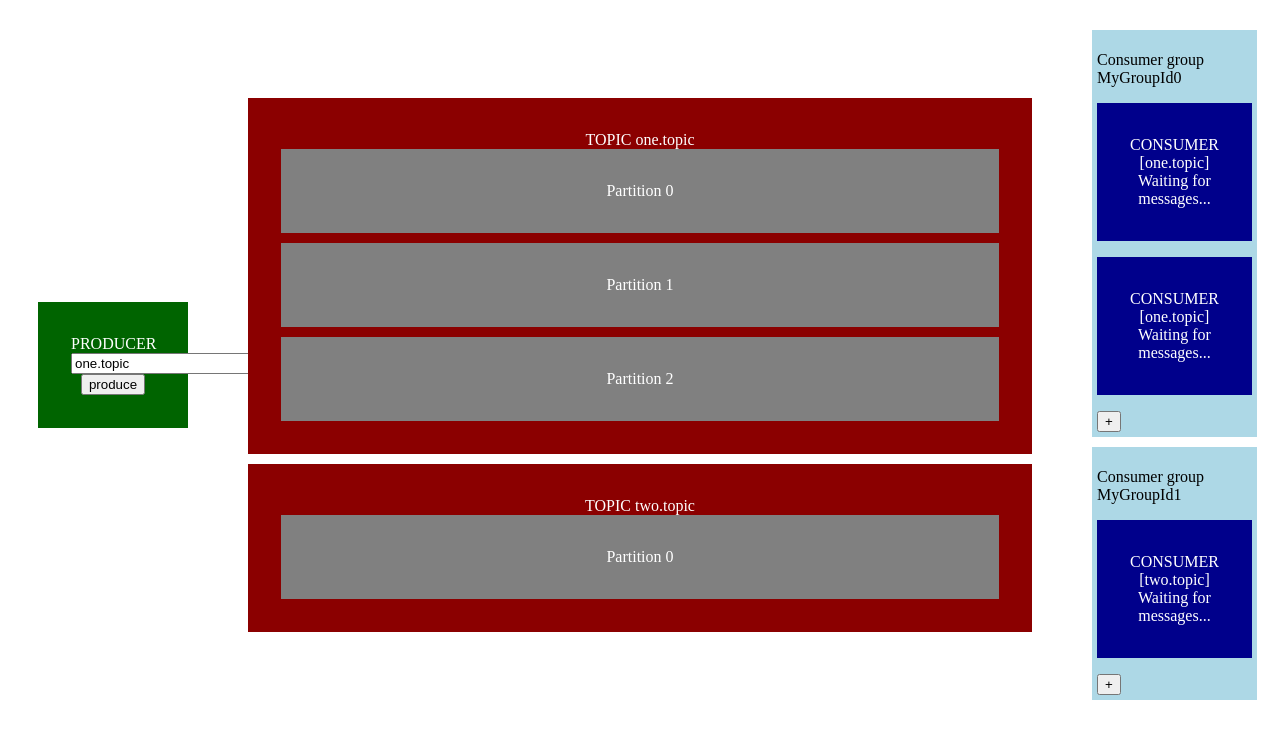
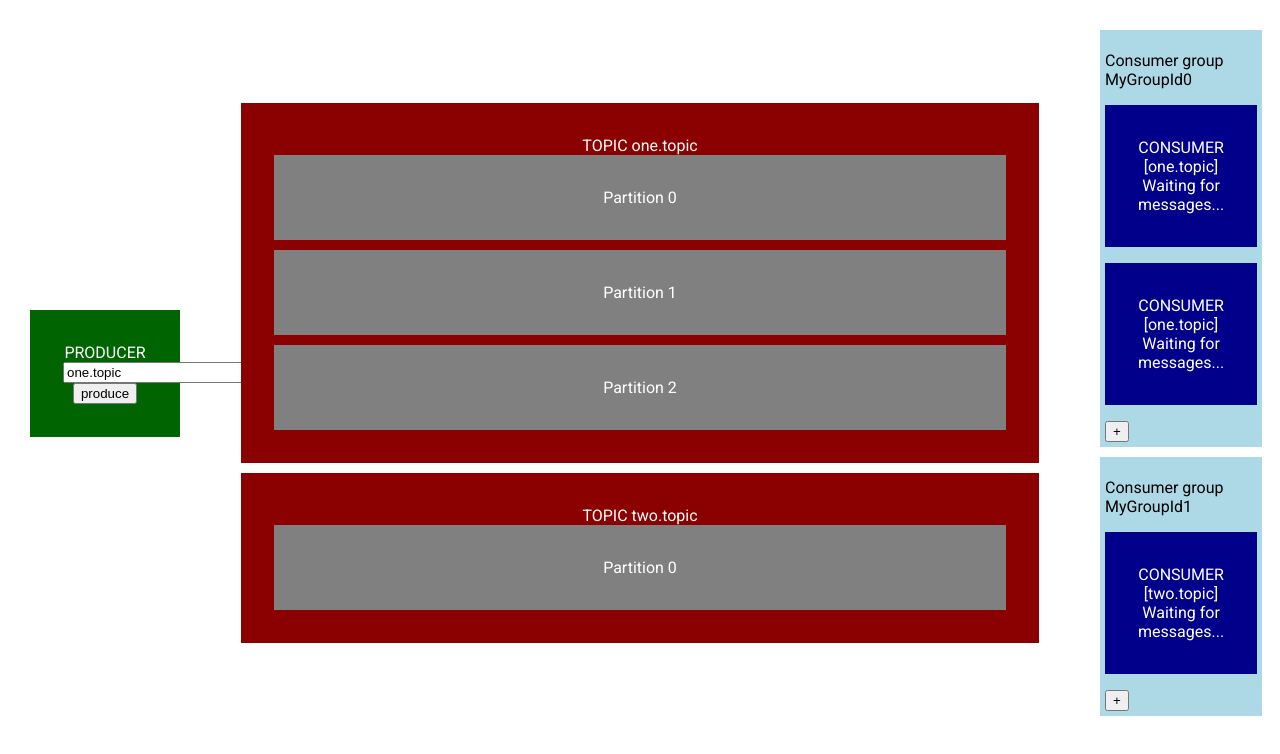
Before and after one commit to txiribimakula/kafka-playground, an Angular app: page / in a window 1280 px wide. Shown: the top 754 px of the page. Built offline with nearby package versions, Linux system fonts and the light colour scheme.

Commit message:
setup angular material

```diff
--- a/angular.json
+++ b/angular.json
@@ -30,6 +30,7 @@
               "src/assets"
             ],
             "styles": [
+              "@angular/material/prebuilt-themes/indigo-pink.css",
               "src/styles.scss"
             ],
             "scripts": []
@@ -90,6 +91,7 @@
               "src/assets"
             ],
             "styles": [
+              "@angular/material/prebuilt-themes/indigo-pink.css",
               "src/styles.scss"
             ],
             "scripts": []
--- a/package.json
+++ b/package.json
@@ -11,10 +11,12 @@
   "private": true,
   "dependencies": {
     "@angular/animations": "^17.0.0",
+    "@angular/cdk": "^17.0.3",
     "@angular/common": "^17.0.0",
     "@angular/compiler": "^17.0.0",
     "@angular/core": "^17.0.0",
     "@angular/forms": "^17.0.0",
+    "@angular/material": "^17.0.3",
     "@angular/platform-browser": "^17.0.0",
     "@angular/platform-browser-dynamic": "^17.0.0",
     "@angular/router": "^17.0.0",
--- a/src/app/app.config.ts
+++ b/src/app/app.config.ts
@@ -1,8 +1,9 @@
 import { ApplicationConfig } from '@angular/core';
 import { provideRouter } from '@angular/router';
+import { provideAnimations } from '@angular/platform-browser/animations';
 
 import { routes } from './app.routes';
 
 export const appConfig: ApplicationConfig = {
-  providers: [provideRouter(routes)]
+  providers: [provideRouter(routes), provideAnimations(), provideAnimations()]
 };
--- a/src/index.html
+++ b/src/index.html
@@ -6,6 +6,8 @@
   <base href="/">
   <meta name="viewport" content="width=device-width, initial-scale=1">
   <link rel="icon" type="image/x-icon" href="favicon.ico">
+  <link href="https://fonts.googleapis.com/css2?family=Roboto:wght@300;400;500&display=swap" rel="stylesheet">
+  <link href="https://fonts.googleapis.com/icon?family=Material+Icons" rel="stylesheet">
 </head>
 <body>
   <app-root></app-root>
--- a/src/styles.scss
+++ b/src/styles.scss
@@ -1 +1,4 @@
 /* You can add global styles to this file, and also import other style files */
+
+html, body { height: 100%; }
+body { margin: 0; font-family: Roboto, "Helvetica Neue", sans-serif; }
```
Also changed, not shown: 1 other file (tests, documents, lock files or other folders).
